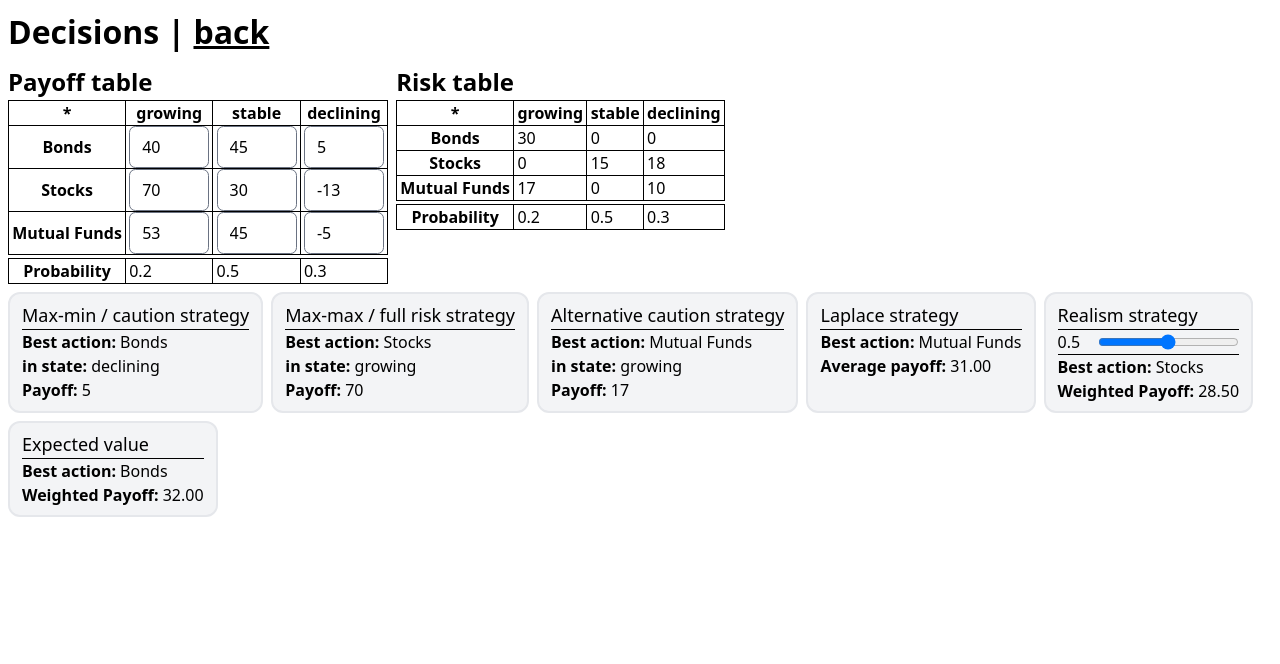
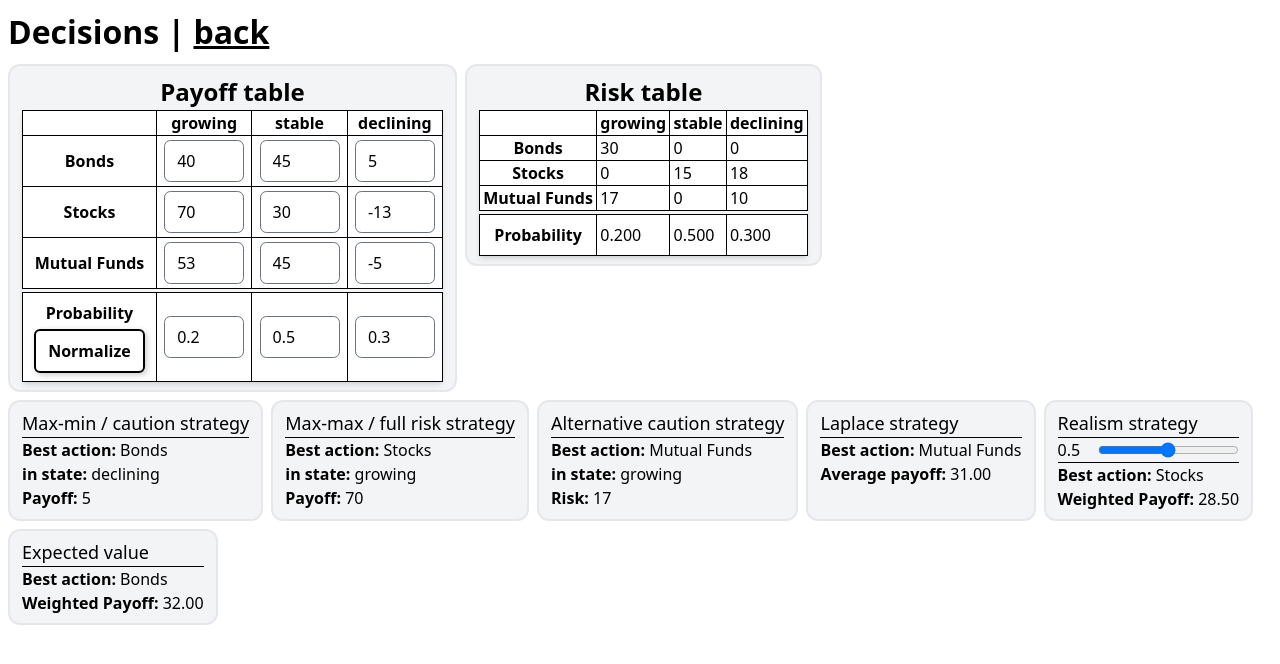
Before and after one commit to schmisev/ml-demos, a SvelteKit app: page /decisions in a window 1280 px wide. Shown: the top 664 px of the page. Built offline with nearby package versions, Linux system fonts and the light colour scheme.

Commit message:
added some stuff

```diff
--- a/src/lib/decisions/decisions.ts
+++ b/src/lib/decisions/decisions.ts
@@ -5,6 +5,11 @@ export interface DecisionTable {
   state_labels: string[],
   action_labels: string[],
   table: number[][],
+}
+
+export function norm_probs(tb: DecisionTable) {
+  const S = tb.state_probs.reduce((a, b) => a+b, 0);
+  tb.state_probs = tb.state_probs.map(v => v / S);
 }
 
 export function make_risky(tb: DecisionTable): DecisionTable {
--- /dev/null
+++ b/src/lib/parser-gen/parser-parser.ts
@@ -0,0 +1,194 @@
+import { N, R, rule, T, type Grammar, type GrammarNode, type GrammarRule, type GrammarWord } from "./parser-gen";
+
+export enum TT {
+  Token = "terminal",
+  NonTerminal = "non-terminal",
+  To = "->",
+  Or = "|",
+  Sep = ";",
+  EOF = "EOF",
+}
+
+const NON_TERM_START = "<";
+const NON_TERM_END = ">";
+
+export interface Token {
+  type: TT,
+  content: string,
+}
+
+export function tokenize(src: string): Token[] {
+  let buffer = "";
+  let index = 0;
+  let tokens: Token[] = [];
+
+  function at() {
+    if (index < src.length) return src[index];
+    throw `Not enough input!`;
+  }
+
+  function is(ch: string): boolean {
+    return src.at(index) === ch;
+  }
+
+  function next() {
+    index++;
+  }
+
+  function eof() {
+    if (index >= src.length) return true;
+    return false;
+  }
+
+  function eot() {
+    return (eof() ||
+    [
+      TT.Or,
+      TT.Sep,
+      NON_TERM_START,
+      NON_TERM_END,
+      " ",
+      "\n",
+      "\r",
+    ].includes(at()));
+  }
+
+  function read() {
+    buffer += at();
+    next();
+  }
+
+  function token(tt: TT) {
+    const tk =  {type: tt, content: buffer};
+    buffer = "";
+    tokens.push(tk);
+  }
+
+  function skip() {
+    buffer = "";
+    next();
+  }
+
+  outer: while (!eof()) {
+    switch (at()) {
+      case "\n":
+      case "\r":
+      case " ":
+        skip();
+        break;
+      case TT.Sep:
+        read();
+        token(TT.Sep);
+        break;
+      case TT.Or:
+        read();
+        token(TT.Or);
+        break;
+      case "'":
+      case '"':
+      case '`':
+        const terminator = at();
+        skip();
+        while (!is(terminator) && !eof()) {
+          read();
+        }
+        token(TT.Token);
+        skip();
+        break;
+      case NON_TERM_START: {
+        skip();
+        while (!is(NON_TERM_END)) {
+          if (eof()) {
+            token(TT.NonTerminal);
+            break outer;
+          }
+          read();
+        }
+        token(TT.NonTerminal);
+        skip();
+        break;
+      }
+      case "-":
+        read();
+        if (is(">")) {
+          read();
+          token(TT.To);
+          break;
+        }
+      default:
+        // continue parsing ANY terminal token
+        while (!eot()) {
+          read();
+        }
+        token(TT.Token);
+        break;
+    }
+  }
+
+  token(TT.EOF);
+  return tokens;
+}
+
+export function parse(tokens: Token[]): Grammar {
+  let index = 0;
+
+  function at() {
+    if (index >= tokens.length) throw `Hit EOF!`;
+    return tokens.at(index)!;
+  }
+
+  function eat() {
+    if (index >= tokens.length) throw `Not enough tokens left!`;
+    return tokens[index++];
+  }
+
+  function expect(tt: TT) {
+    if (!is(tt)) throw `Expected ${tt}, got ${JSON.stringify(at())}`;
+    return eat();
+  }
+
+  function is(tt: TT) {
+    return (at().type === tt);
+  }
+
+  return parse_grammar();
+
+  function parse_grammar(): Grammar {
+    const grammar: GrammarRule[] = [];
+
+    while (!is(TT.EOF)) {
+      grammar.push(...parse_rule());
+    }
+
+    return grammar;
+  }
+
+  function parse_rule(): GrammarRule[] {
+    const nt = expect(TT.NonTerminal);
+    expect(TT.To);
+
+    let rules: GrammarRule[] = [];
+    let active_word: GrammarWord = [];
+
+    function new_rule() {
+      if (active_word.length === 0) return;
+      rules.push(rule(N(nt.content), active_word));
+      active_word = [];
+    }
+
+    while (!is(TT.EOF)) {
+      if (is(TT.Sep)) break;
+      else if (is(TT.Or)) {
+        new_rule();
+        eat();
+      }
+      else if (is(TT.NonTerminal)) active_word.push(N(eat().content));
+      else if (is(TT.Token)) active_word.push(T(eat().content));
+      else break;
+    }
+    new_rule();
+    expect(TT.Sep);
+
+    return rules;
+  }
+}
--- a/src/routes/+page.svelte
+++ b/src/routes/+page.svelte
@@ -41,4 +41,6 @@
   <h3><a href={resolve(`/brainfck`)}>Extended Brainf*ck VM</a></h3>
   <h3><a href={resolve(`/parser-gen`)}>Parser generator</a> (WIP)</h3>
   <h2>Decision making</h2>
+  <h3><a href={resolve(`/decisions`)}>Decision strategies</a></h3>
+  <h3><a href={resolve(`/elections`)}>Banzhaf indeces for elections</a></h3>
 </div>
--- a/src/routes/decisions/+page.svelte
+++ b/src/routes/decisions/+page.svelte
@@ -1,5 +1,15 @@
 <script lang="ts">
-	import { alternative_caution, caution, emv, full_risk, hurwicz, laplace, make_risky, type DecisionTable } from '$lib/decisions/decisions';
+	import {
+		alternative_caution,
+		caution,
+		emv,
+		full_risk,
+		hurwicz,
+		laplace,
+		make_risky,
+		norm_probs,
+		type DecisionTable
+	} from '$lib/decisions/decisions';
 
 	let tb: DecisionTable = $state({
 		state_probs: [0.2, 0.5, 0.3],
@@ -28,31 +38,58 @@
 </head>
 
 {#snippet format_table(tb: DecisionTable, allow_input: boolean)}
-  <table>
+	<table class="shadow-md">
 		<tbody>
 			<tr>
-        <th>*</th>
+				<th class="bg-white"></th>
 				{#each tb.state_labels as state}
-          <th>{state}</th>
+					<th class="bg-white">{state}</th>
 				{/each}
 			</tr>
 			{#each tb.table as states, action_id}
 				<tr>
-          <th>{tb.action_labels[action_id]}</th>
+					<th class="bg-white">{tb.action_labels[action_id]}</th>
 					{#each states as payoff, state_id}
 						{#if allow_input}
-            <td><input class="w-20" type="number" bind:value={states[state_id]} /></td>
+							<td class="bg-white"
+								><input class="m-1 w-20" type="number" bind:value={states[state_id]} /></td
+							>
 						{:else}
-            <td>{payoff}</td>
+							<td class="bg-white">{payoff}</td>
 						{/if}
 					{/each}
 				</tr>
 			{/each}
 			<tr class="h-1"></tr>
 			<tr>
-        <th>Probability</th>
-        {#each tb.state_probs as prob}
-          <td>{prob}</td>
+				<th class="bg-white">
+					<div class="flex flex-col gap-1 p-2">
+						<div>Probability</div>
+						{#if allow_input}
+							<button
+								class="border"
+								onclick={() => {
+									norm_probs(tb);
+								}}>Normalize</button
+							>
+						{/if}
+					</div>
+				</th>
+				{#each tb.state_probs as prob, prob_id}
+					{#if allow_input}
+						<td class="bg-white"
+							><input
+								class="m-1 w-20"
+								type="number"
+								min="0"
+								max="1"
+								step="0.01"
+								bind:value={tb.state_probs[prob_id]}
+							/></td
+						>
+					{:else}
+						<td class="bg-white">{prob.toFixed(3)}</td>
+					{/if}
 				{/each}
 			</tr>
 		</tbody>
@@ -65,69 +102,89 @@
 			<h1>Decisions | <a href="../">back</a></h1>
 		</div>
 
-		<div class="flex flex-row gap-2">
-      <div>
-        <h2>Payoff table</h2>
+		<div class="flex flex-row flex-wrap items-baseline gap-2">
+			<div class="light-border">
+				<h2 class="text-center">Payoff table</h2>
 				{@render format_table(tb, true)}
 			</div>
 
-      <div>
-        <h2>Risk table</h2>
+			<div class="light-border">
+				<h2 class="text-center">Risk table</h2>
 				{@render format_table(risk_tb, false)}
 			</div>
 		</div>
 
-		<div class="flex flex-row gap-2 flex-wrap">
-
+		<div class="flex flex-row flex-wrap gap-2">
 			<div class="light-border">
 				<h3>Max-min / caution strategy</h3>
-        <hr>
-        <div><b>Best action:</b> {max_min.best_actions.map(a => tb.action_labels[a]).join(", ")}</div>
-        <div><b>in state:</b> {max_min.best_states.map(a => tb.state_labels[a]).join(", ")}</div>
+				<hr />
+				<div>
+					<b>Best action:</b>
+					{max_min.best_actions.map((a) => tb.action_labels[a]).join(', ')}
+				</div>
+				<div><b>in state:</b> {max_min.best_states.map((a) => tb.state_labels[a]).join(', ')}</div>
 				<div><b>Payoff:</b> {max_min.best_payoff}</div>
 			</div>
 
 			<div class="light-border">
 				<h3>Max-max / full risk strategy</h3>
-        <hr>
-        <div><b>Best action:</b> {max_max.best_actions.map(a => tb.action_labels[a]).join(", ")}</div>
-        <div><b>in state:</b> {max_max.best_states.map(a => tb.state_labels[a]).join(", ")}</div>
+				<hr />
+				<div>
+					<b>Best action:</b>
+					{max_max.best_actions.map((a) => tb.action_labels[a]).join(', ')}
+				</div>
+				<div><b>in state:</b> {max_max.best_states.map((a) => tb.state_labels[a]).join(', ')}</div>
 				<div><b>Payoff:</b> {max_max.best_payoff}</div>
 			</div>
 
 			<div class="light-border">
 				<h3>Alternative caution strategy</h3>
-        <hr>
-        <div><b>Best action:</b> {alt_max_min.best_actions.map(a => tb.action_labels[a]).join(", ")}</div>
-        <div><b>in state:</b> {alt_max_min.best_states.map(a => tb.state_labels[a]).join(", ")}</div>
-        <div><b>Payoff:</b> {alt_max_min.best_payoff}</div>
+				<hr />
+				<div>
+					<b>Best action:</b>
+					{alt_max_min.best_actions.map((a) => tb.action_labels[a]).join(', ')}
+				</div>
+				<div>
+					<b>in state:</b>
+					{alt_max_min.best_states.map((a) => tb.state_labels[a]).join(', ')}
+				</div>
+				<div><b>Risk:</b> {alt_max_min.best_payoff}</div>
 			</div>
 
 			<div class="light-border">
 				<h3>Laplace strategy</h3>
-        <hr>
-        <div><b>Best action:</b> {laplace_choice.best_actions.map(a => tb.action_labels[a]).join(", ")}</div>
+				<hr />
+				<div>
+					<b>Best action:</b>
+					{laplace_choice.best_actions.map((a) => tb.action_labels[a]).join(', ')}
+				</div>
 				<div><b>Average payoff:</b> {laplace_choice.best_payoff.toFixed(2)}</div>
 			</div>
 
 			<div class="light-border">
 				<h3>Realism strategy</h3>
-        <hr>
+				<hr />
 				<div class="flex flex-row gap-2">
-            <div class="w-8">{alpha}</div><input class="grow" bind:value={alpha} type="range" min="0" max="1" step="0.001">
+					<div class="w-8">{alpha}</div>
+					<input class="grow" bind:value={alpha} type="range" min="0" max="1" step="0.001" />
 				</div>
-        <hr>
-        <div><b>Best action:</b> {realism_choice.best_actions.map(a => tb.action_labels[a]).join(", ")}</div>
+				<hr />
+				<div>
+					<b>Best action:</b>
+					{realism_choice.best_actions.map((a) => tb.action_labels[a]).join(', ')}
+				</div>
 				<div><b>Weighted Payoff:</b> {realism_choice.best_payoff.toFixed(2)}</div>
 			</div>
 
 			<div class="light-border">
 				<h3>Expected value</h3>
-        <hr>
-        <div><b>Best action:</b> {emv_choice.best_actions.map(a => tb.action_labels[a]).join(", ")}</div>
+				<hr />
+				<div>
+					<b>Best action:</b>
+					{emv_choice.best_actions.map((a) => tb.action_labels[a]).join(', ')}
+				</div>
 				<div><b>Weighted Payoff:</b> {emv_choice.best_payoff.toFixed(2)}</div>
-      </div>
-
 			</div>
 		</div>
 	</div>
+</div>
--- a/src/routes/parser-gen/+page.svelte
+++ b/src/routes/parser-gen/+page.svelte
@@ -2,22 +2,42 @@
 	import HuiDagre from "$lib/hui-graphs/HuiDagre.svelte";
 	import HuiElk from "$lib/hui-graphs/HuiElk.svelte";
 	import { EXAMPLE_GRAMMAR, graph_grammar } from "$lib/parser-gen/parser-gen";
+	import { parse, tokenize } from "$lib/parser-gen/parser-parser";
 	import { Pane, Splitpanes } from "svelte-splitpanes";
 
-  const grammar = $state(EXAMPLE_GRAMMAR);
+  let src = $state(`<int> -> <digit> <int> | <digit> | 0 ;
+<digit> -> 1 | 2 | 3 | 4 | 5 | 6 | 7 | 8 | 9;
+<expr> -> <int> * <int> | <int> + <int> | <int> | ident ;
+<stmt> -> <expr> | ident = <expr>;`);
+
+  const [grammar, error] = $derived.by(() => {
+    try {
+      const tokens = tokenize(src);
+      console.log(tokens);
+      const grammar = parse(tokens);
+      return [grammar, "No errors found!"];
+    } catch (e) {
+      return [EXAMPLE_GRAMMAR, "" + e];
+    }
+  })
 
   let no_terminals = $state(false);
 </script>
 
 
 <head>
-	<title>Pushdown Verification</title>
+	<title>Parser Generator</title>
 </head>
 
 <div class="flex h-dvh flex-col gap-2 p-2">
 	<div class="flex flex-row items-center gap-5">
 		<h1 class="grow">Parser Generator | <a href="../">back</a></h1>
 	</div>
+
+  <textarea class="h-50 font-mono" bind:value={src}>
+  </textarea>
+
+  <div>{error}</div>
 
 	<Splitpanes class="min-h-0 grow">
     <Pane class="flex flex-col">
```
Lines whose indentation alone changed are shown as unchanged.
